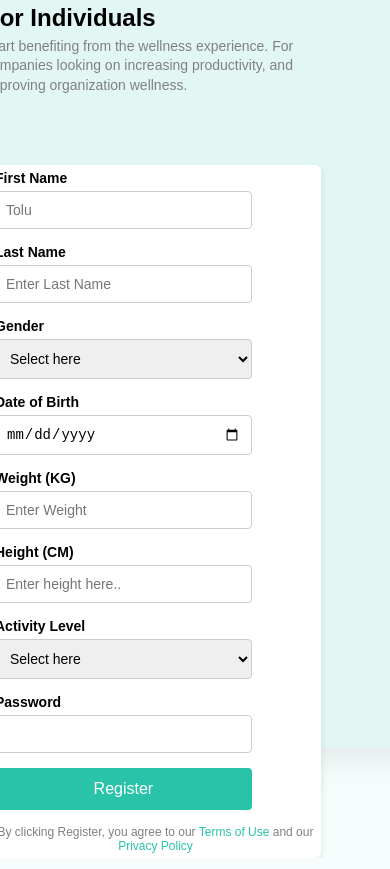
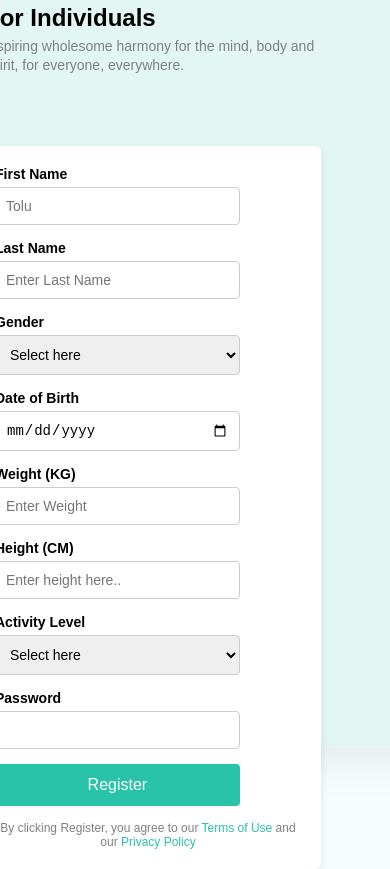
Before and after one commit to Bamidele0102/css-assignments, a plain HTML site: page Exercise_4/sign-up.html in a window 390 px wide. Shown: the part 96-965 px from the top of the page. Drawn offline with Linux system fonts and the light colour scheme.

Commit message:
Fixed issue with hidden paragraph on mobile view

```diff
--- a/Exercise_4/sign-up.html
+++ b/Exercise_4/sign-up.html
@@ -12,7 +12,8 @@
         <div class="left-section">
             <img src="images/Logo.png" alt="signupLogo">
             <h2>For Individuals</h2>
-            <p>Start benefiting from the wellness experience. For companies looking on increasing productivity, and improving organization wellness.</p>
+            <p class="desktop">Start benefiting from the wellness experience. For companies looking on increasing productivity, and improving organization wellness.</p>
+            <p class="mobile">Inspiring wholesome harmony for the mind, body and spirit, for everyone, everywhere.</p>
         </div>
         <div class="form-container">
             <form>
--- a/Exercise_4/signup.css
+++ b/Exercise_4/signup.css
@@ -141,6 +141,11 @@ body {
 
 }
 
+.desktop {
+  display: none;
+}
+
+
 .container {
   display: flex;
   flex-direction: column;
@@ -176,7 +181,7 @@ p {
   width: 60%;
   height: 800px;
   background-color: white;
-  padding: 5px;
+  /* padding: 5px; */
   padding-left: 10px;
   margin-left: 70px;
   border-radius: 6px;
--- a/Exercise_6/scissors.css
+++ b/Exercise_6/scissors.css
@@ -5,10 +5,7 @@
     box-sizing: border-box;
     font-family: Arial, sans-serif;
 }
-/* Page background */
-/* body {
-    background: #f8f9fa;
-} */
+
 /* Navbar Styling */
 .navbar {
     display: flex;
```
